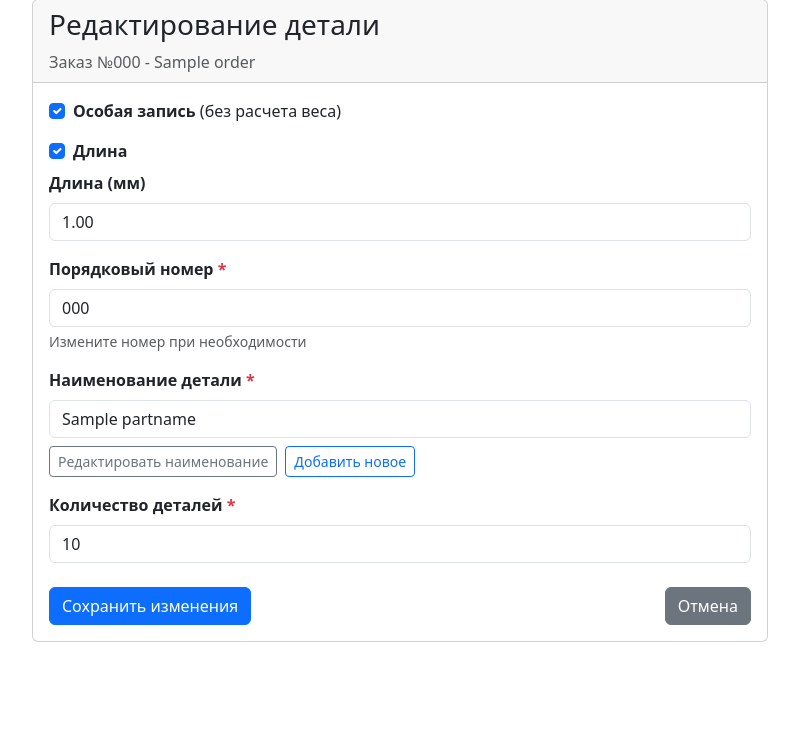
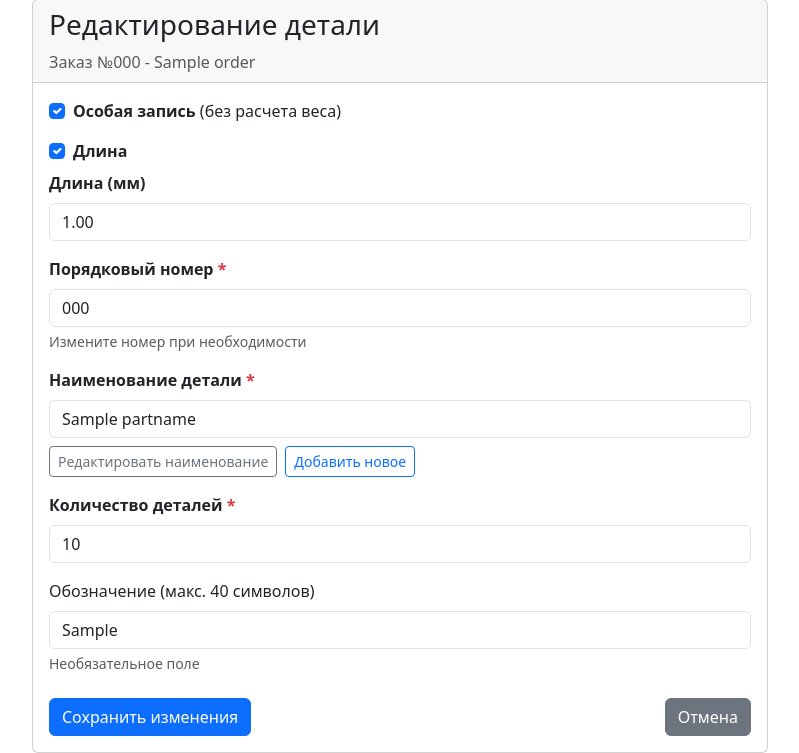
Before and after one commit to k1slee/production_calculator, a Django app: page /orders/1/item/1/edit/ in a window 1280 px wide. Shown: the part 81-834 px from the top of the page, without its empty margins (240-1039 px from the left). Before the commit the page ends 723 px from the top, so only its background shows below. Run offline with Django 4.2, Linux system fonts and the light colour scheme; a user stored in the database is signed in; tables that the repository leaves empty hold one stand-in row (values such as "Sample post").

Commit message:
в редактировании детали добавил поле Обозначение

```diff
--- a/calculator/templates/calculator/edit_order_item.html
+++ b/calculator/templates/calculator/edit_order_item.html
@@ -95,6 +95,24 @@
                         {% if form.quantity.errors %}
                             <div class="text-danger">{{ form.quantity.errors }}</div>
                         {% endif %}
+                    </div>
+
+                    <!-- Обозначение -->
+                    <div class="mb-3">
+                        <label for="{{ form.designation.id_for_label }}" class="form-label">
+                            Обозначение (макс. 40 символов)
+                        </label>
+                        <input type="text"
+                               name="designation"
+                               value="{{ form.designation.value|default:item.designation|default:'' }}"
+                               class="form-control"
+                               id="{{ form.designation.id_for_label }}"
+                               maxlength="40"
+                               placeholder="Обозначение (необязательно)">
+                        {% if form.designation.errors %}
+                            <div class="text-danger">{{ form.designation.errors }}</div>
+                        {% endif %}
+                        <div class="form-text">Необязательное поле</div>
                     </div>
 
                     <!-- Блок для обычной записи -->
```
